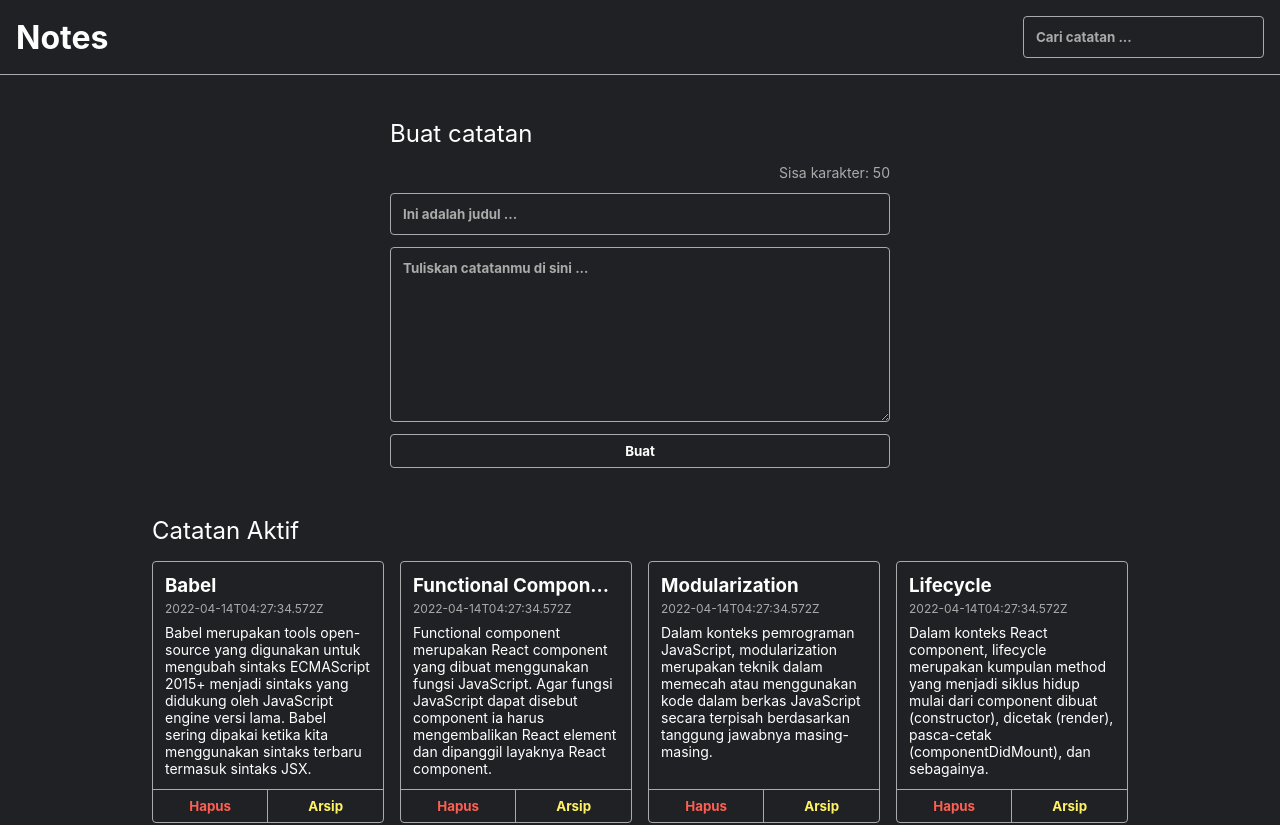
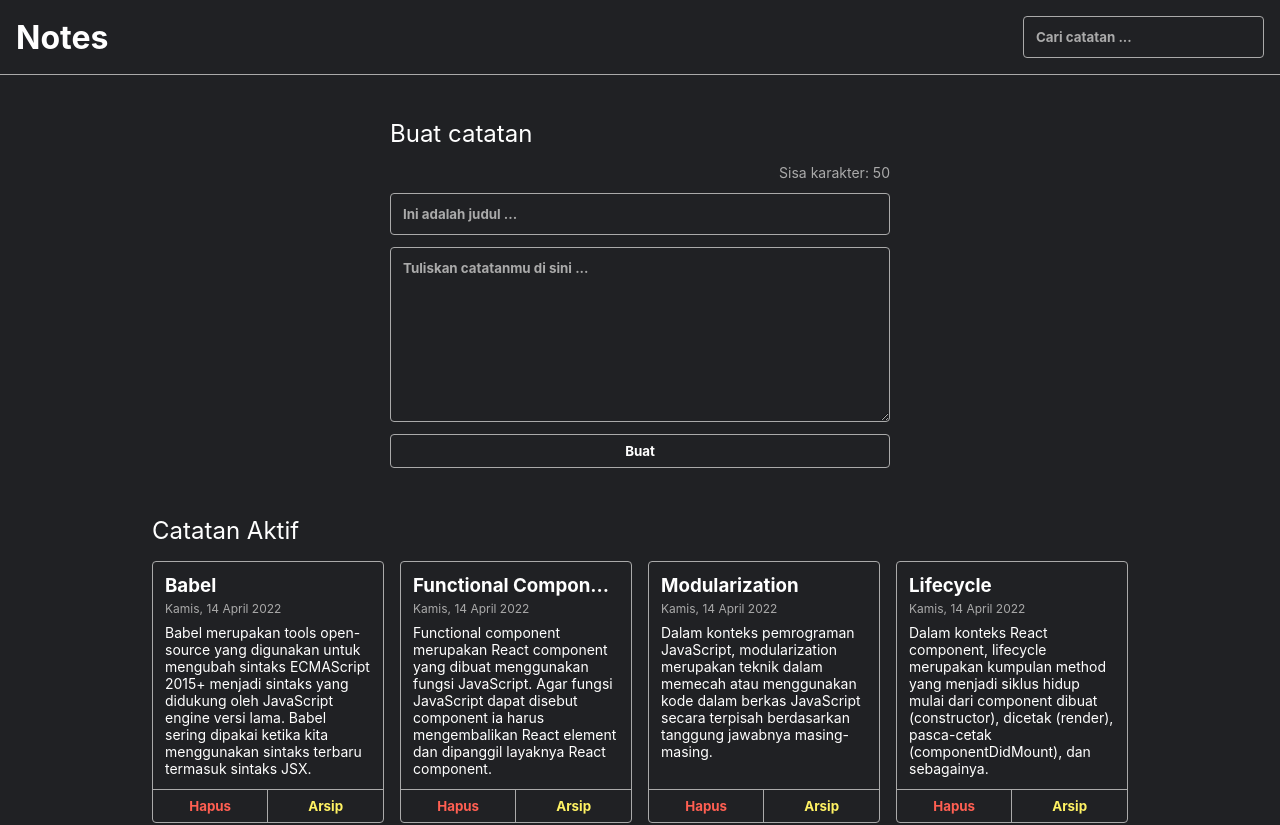
Before and after one commit to rikiwidiantoro/my-personal-notes-app, a React (Create React App) app: page / in a window 1280 px wide. Shown: the top 825 px of the page. Built offline with nearby package versions, Linux system fonts and the light colour scheme.

Commit message:
format tanggal

```diff
--- a/src/components/Main/ArsipCatatan.js
+++ b/src/components/Main/ArsipCatatan.js
@@ -1,10 +1,11 @@
 import React from "react";
 // import '../../style/style.css';
+// import {showFormattedDate} from '../../utils/index';
 
 function ArsipCatatan() {
     return(
         <div className="notes-list">
-            {/* <h2>Arsip</h2> */}
+
         </div>
     );
 }
--- a/src/components/Main/Item/NoteItemContent.js
+++ b/src/components/Main/Item/NoteItemContent.js
@@ -1,10 +1,11 @@
 import React from "react";
+import { showFormattedDate } from '../../../utils/index';
 
 function NoteItemContent({title, createdAt, body}) {
     return (
         <div className="note-item__content">
             <h3 className="note-item__title">{title}</h3>
-            <p className="note-item__date">{createdAt}</p>
+            <p className="note-item__date">{showFormattedDate(createdAt)}</p>
             <p className="note-item__body">{body}</p>
         </div>
     );
```
